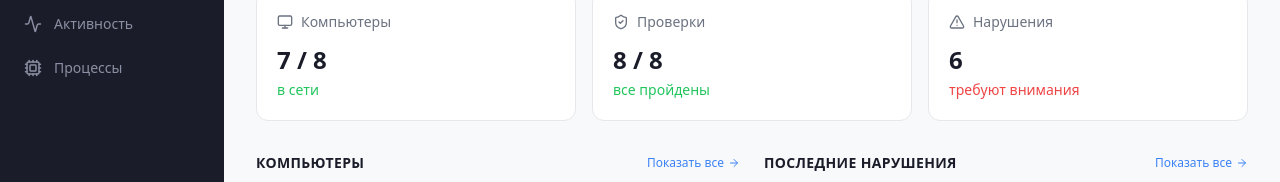
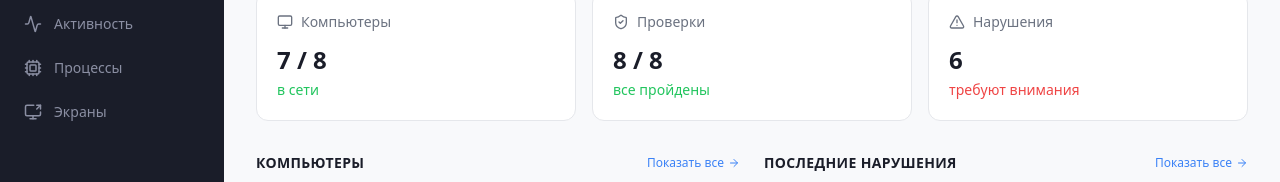
Before and after one commit to Bebdyshev/nis-hack-1984-front, a Next.js app: page / in a window 1280 px wide. Shown: the part 213-395 px from the top of the page. Built offline with nearby package versions, Linux system fonts and the light colour scheme.

Commit message:
feat: add 'Screens' navigation item to sidebar

```diff
--- a/src/components/sidebar.tsx
+++ b/src/components/sidebar.tsx
@@ -10,6 +10,7 @@ import {
   Cpu,
   Settings,
   Shield,
+  ScreenShare,
 } from "lucide-react";
 import { cn } from "@/lib/utils";
 
@@ -19,6 +20,7 @@ const navItems = [
   { href: "/alerts", label: "Нарушения", icon: AlertTriangle },
   { href: "/activity", label: "Активность", icon: Activity },
   { href: "/processes", label: "Процессы", icon: Cpu },
+  { href: "/screens", label: "Экраны", icon: ScreenShare },
 ];
 
 const settingsItems = [
```
